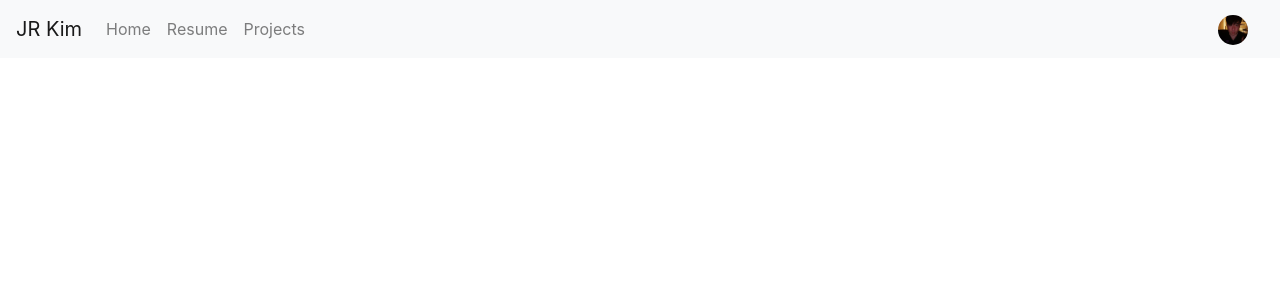
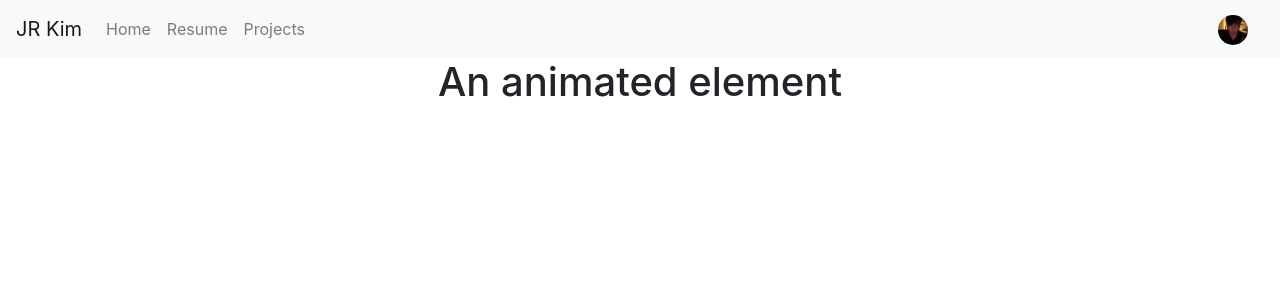
Before and after one commit to joungskim/my-portfolio, a React (Create React App) app: page / in a window 1280 px wide. Shown: the top 300 px of the page. Built offline with nearby package versions, Linux system fonts and the light colour scheme.

Commit message:
Adding Animation package

```diff
--- a/package.json
+++ b/package.json
@@ -6,6 +6,7 @@
     "@testing-library/jest-dom": "^4.2.4",
     "@testing-library/react": "^9.5.0",
     "@testing-library/user-event": "^7.2.1",
+    "animate.css": "^4.1.0",
     "bootstrap": "^4.5.0",
     "react": "^16.13.1",
     "react-bootstrap": "^1.2.2",
--- a/src/containers/App.jsx
+++ b/src/containers/App.jsx
@@ -1,13 +1,14 @@
 import React from 'react';
 import './App.css';
 import 'tachyons';
-import MPHeader from '../components/MPHeader.jsx'
+import MPHeader from '../components/MPHeader.jsx';
 
 
 function App() {
     return (
         <div className="App" >
             <MPHeader />
+            <h1 class="animate__animated animate__fadeInDown">An animated element</h1>
         </div>
     );
 }
```
Also changed, not shown: 1 other file (tests, documents, lock files or other folders).
